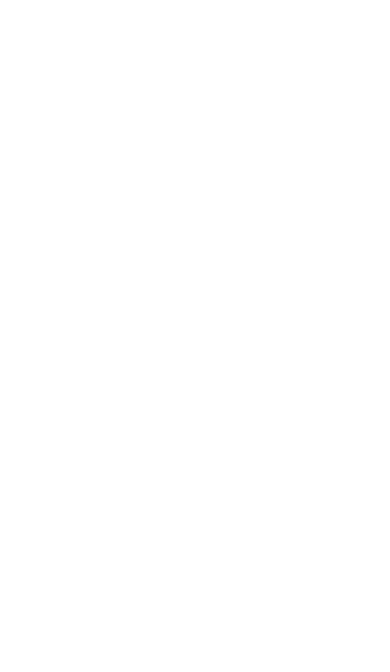
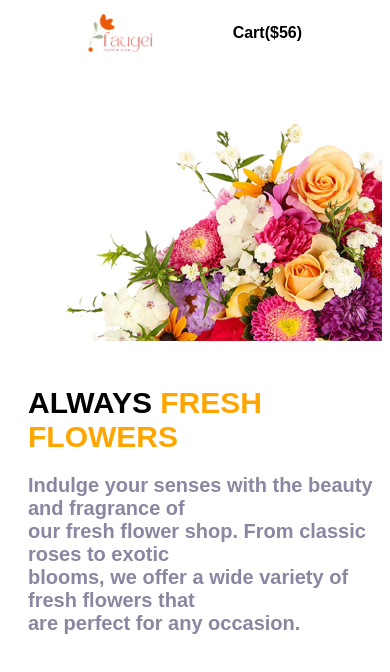
Before and after one commit to Arafat-Shalehin/Assignment-Two, a plain HTML site: page index.html in a window 390 px wide. Drawn offline with Linux system fonts and the light colour scheme.

Commit message:
Complete the Navbar section

```diff
--- a/index.html
+++ b/index.html
@@ -5,10 +5,33 @@
     <meta name="viewport" content="width=device-width, initial-scale=1.0">
     <link rel="stylesheet" href="style.css">
     <title>ASSIGNMENT-002</title>
+    <link rel="stylesheet" href="https://cdnjs.cloudflare.com/ajax/libs/font-awesome/7.0.0/css/all.min.css" integrity="sha512-DxV+EoADOkOygM4IR9yXP8Sb2qwgidEmeqAEmDKIOfPRQZOWbXCzLC6vjbZyy0vPisbH2SyW27+ddLVCN+OMzQ==" crossorigin="anonymous" referrerpolicy="no-referrer" />
 </head>
 <body>
-    <header>
-
+    <header class="header">
+        <nav class="header-bar">
+            <img class="logo" src="assets/logo.png" alt="Logos Picture">
+            <ul class="list">
+                <li class="home">Home</li>
+                <li class="color-chg">Shop</li>
+                <li class="color-chg">About us</li>
+                <li class="cart"><i class="fa-thin fa-cart-shopping cart-logo"></i>Cart($56)</li>
+            </ul>
+        </nav>
+        <section class="hero-section">
+                <div class="hero-div">
+                    <h2 class="hero-title">ALWAYS <span class="hero-span">FRESH<br> FLOWERS</span></h2>
+                    <p class="hero-subtitle">
+                        Indulge your senses with the beauty and fragrance of<br>
+                        our fresh flower shop. From classic roses to exotic<br>
+                        blooms, we offer a wide variety of fresh flowers that<br>
+                        are perfect for any occasion.
+                    </p>
+                </div>
+                <div class="hero-div-2">
+                <img class="hero-image" src="assets/hero-flower.png" alt="Hero Picture">
+                </div>
+        </section>
     </header>
     <main>
 
--- a/style.css
+++ b/style.css
@@ -0,0 +1,105 @@
+*{
+    font-family: sans-serif, 'Courier New', Courier, monospace, 'Times New Roman', Times, serif;
+    font-weight: bold;
+}
+
+/* Header Style */
+
+.header-bar{
+    display: flex;
+    justify-content: space-between;
+    align-items: center;
+    margin: 0 80px;
+}
+
+ul li {
+    list-style-type: none;
+}
+
+.list{
+    display: flex;
+    gap: 50px;
+}
+
+.color-chg{
+    color: #8987A1;
+}
+
+.fa-thin,
+.cart-logo{
+    color: red;
+    background-color: red;
+}
+
+/* Hero section styles */
+
+.hero-section{
+    display: flex;
+    justify-content: center;
+    align-items: center;
+    margin-top: 50px;
+}
+
+.hero-title{
+    font-size: 50px;
+    margin-top: 121px;
+    margin-bottom: 30px;
+}
+
+.hero-span{
+    color: orange;
+}
+
+.hero-subtitle{
+    color: #8987A1;
+    font-size: 20px;
+}
+
+@media (max-width: 768px) {
+    .list li {
+    display: none;
+  }
+
+  .list .cart {
+    display: block;
+  }
+
+  .list {
+    display: flex;
+    justify-content: flex-end;
+    width: auto;
+  }
+
+  .header-bar {
+    display: flex;
+    justify-content:space-between;
+    align-items: center;
+  }
+
+  .logo {
+    display: block;
+    height: 40px;
+  }
+
+  .hero-section {
+    display: flex;
+    flex-direction: column-reverse;
+    align-items: center;
+  }
+
+  .hero-image{
+    max-width: 100%;
+    margin-bottom: -80px;
+  }
+
+  .hero-title{
+    font-size: 30px;
+    margin-left: 20px;
+  }
+
+  .hero-subtitle{
+    font-size: 20px;
+    margin-top: -10px;
+    margin-left: 20px;
+  }
+}
```
